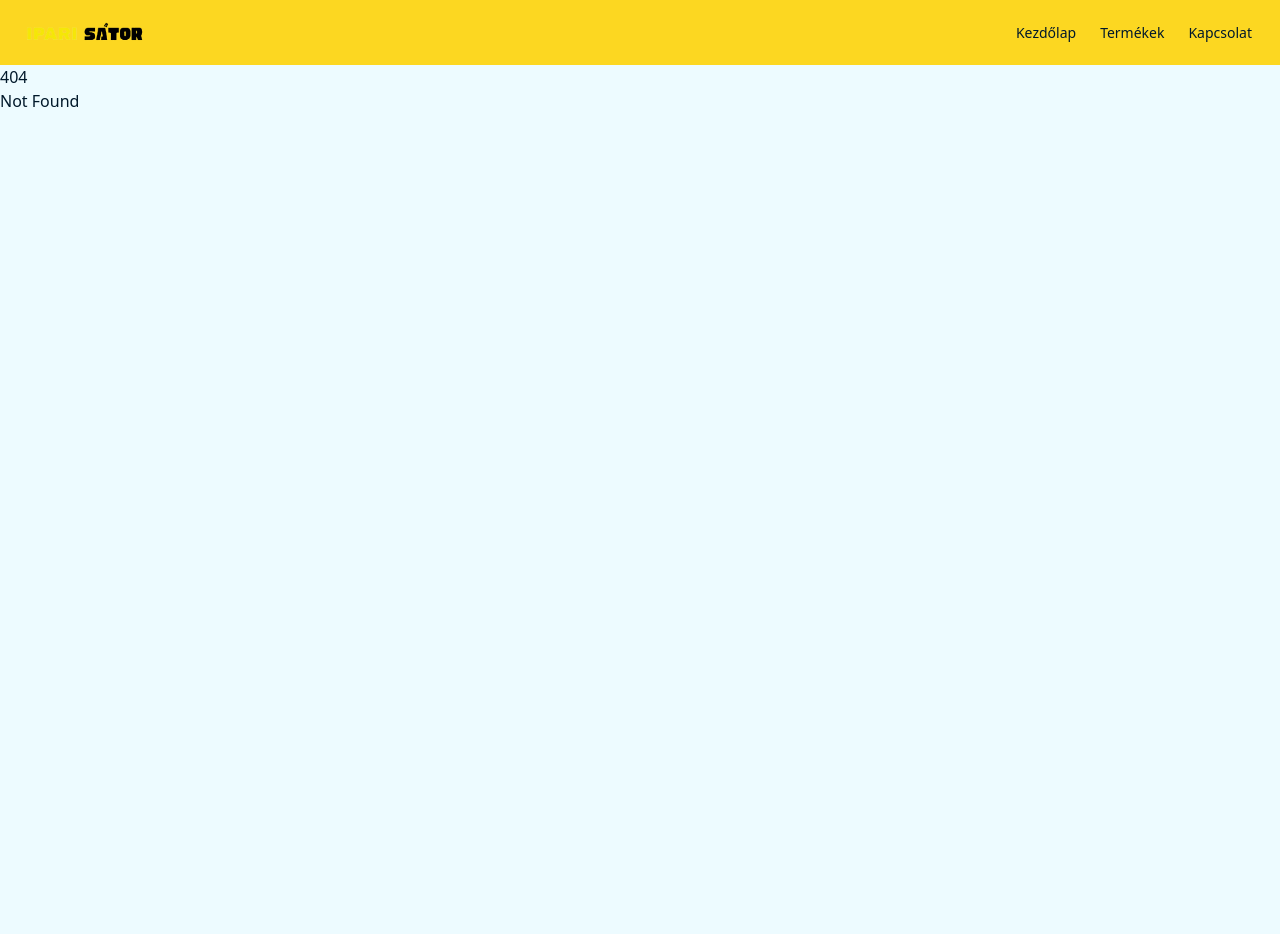
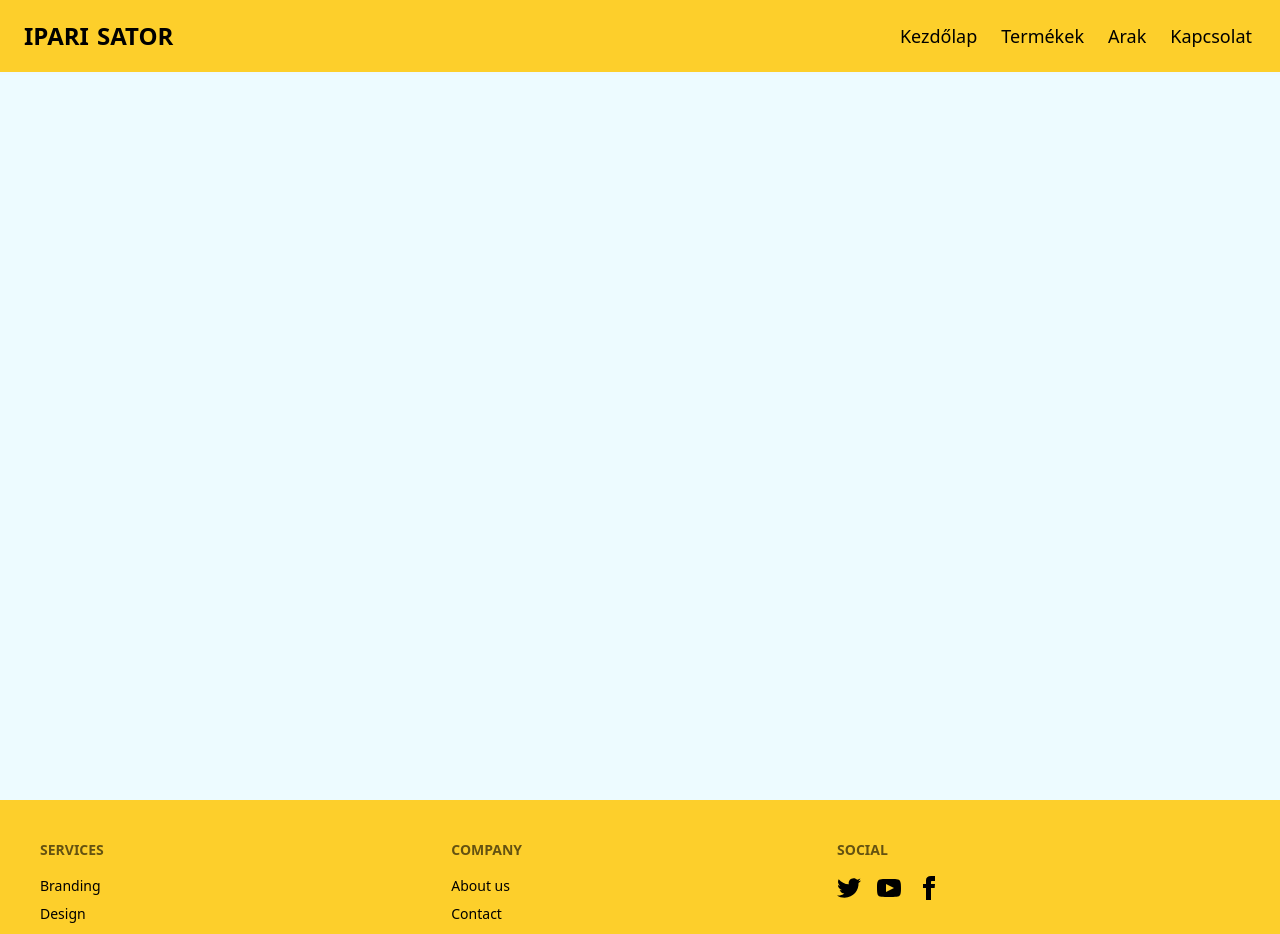
Before and after one commit to scriptpilot47/ipari-sator, a SvelteKit app in the folder Svelte/: page /products in a window 1280 px wide. Before the commit this address had no page. Shown: the top 934 px of the page. Before the commit the page ends 800 px from the top, so only its background shows below. Built offline with nearby package versions, Linux system fonts and the light colour scheme.

Commit message:
homepage components added: legend, featured products, timeline

```diff
--- a/Svelte/src/app.css
+++ b/Svelte/src/app.css
@@ -8,10 +8,10 @@
 
   --color-base-100: oklch(98% 0.02 240);
   --color-base-200: oklch(95% 0.03 240);
-  --color-base-300: #FCD721;
+  --color-base-300: oklch(95% 0 0);
   --color-base-content: oklch(20% 0.05 240);
-  --color-primary: oklch(55% 0.3 240);
-  --color-primary-content: oklch(98% 0.01 240);
+  --color-primary: oklch(87% 0.169 91.605); /*yellow*/
+  --color-primary-content: #000; /*black*/
   --color-secondary: oklch(70% 0.25 200);
   --color-secondary-content: oklch(98% 0.01 200);
   --color-accent: oklch(65% 0.25 160);
@@ -51,15 +51,14 @@
   color-scheme: dark;
   --color-base-100: oklch(25.33% 0.016 252.42);
   --color-base-200: oklch(23.26% 0.014 253.1);
-  --color-base-300: #FCD721;
-  --color-base-300: #C9AC1A; /* darker */
+  --color-base-300: oklch(92% 0.004 286.32);
   --color-base-content: oklch(97.807% 0.029 256.847);
-  --color-primary: oklch(58% 0.233 277.117);
-  --color-primary-content: oklch(96% 0.018 272.314);
+  --color-primary: oklch(87% 0.169 91.605); /*yellow*/
+  --color-primary-content: #000; /*black*/
   --color-secondary: oklch(65% 0.241 354.308);
   --color-secondary-content: oklch(94% 0.028 342.258);
-  --color-accent: oklch(77% 0.152 181.912);
-  --color-accent-content: oklch(38% 0.063 188.416);
+  --color-accent: oklch(70% 0.015 286.067); /*gray*/
+  --color-accent-content: oklch(27% 0.006 286.033); /*black*/
   --color-neutral: oklch(14% 0.005 285.823);
   --color-neutral-content: oklch(92% 0.004 286.32);
   --color-info: oklch(74% 0.16 232.661);
--- /dev/null
+++ b/Svelte/src/components/Footer.svelte
@@ -0,0 +1,54 @@
+<footer class="footer sm:footer-horizontal bg-primary text-primary-content p-10">
+  <nav>
+    <h6 class="footer-title">Services</h6>
+    <a class="link link-hover">Branding</a>
+    <a class="link link-hover">Design</a>
+    <a class="link link-hover">Marketing</a>
+    <a class="link link-hover">Advertisement</a>
+  </nav>
+  <nav>
+    <h6 class="footer-title">Company</h6>
+    <a class="link link-hover">About us</a>
+    <a class="link link-hover">Contact</a>
+    <a class="link link-hover">Jobs</a>
+    <a class="link link-hover">Press kit</a>
+  </nav>
+  <nav>
+    <h6 class="footer-title">Social</h6>
+    <div class="grid grid-flow-col gap-4">
+      <a>
+        <svg
+          xmlns="http://www.w3.org/2000/svg"
+          width="24"
+          height="24"
+          viewBox="0 0 24 24"
+          class="fill-current">
+          <path
+            d="M24 4.557c-.883.392-1.832.656-2.828.775 1.017-.609 1.798-1.574 2.165-2.724-.951.564-2.005.974-3.127 1.195-.897-.957-2.178-1.555-3.594-1.555-3.179 0-5.515 2.966-4.797 6.045-4.091-.205-7.719-2.165-10.148-5.144-1.29 2.213-.669 5.108 1.523 6.574-.806-.026-1.566-.247-2.229-.616-.054 2.281 1.581 4.415 3.949 4.89-.693.188-1.452.232-2.224.084.626 1.956 2.444 3.379 4.6 3.419-2.07 1.623-4.678 2.348-7.29 2.04 2.179 1.397 4.768 2.212 7.548 2.212 9.142 0 14.307-7.721 13.995-14.646.962-.695 1.797-1.562 2.457-2.549z"></path>
+        </svg>
+      </a>
+      <a>
+        <svg
+          xmlns="http://www.w3.org/2000/svg"
+          width="24"
+          height="24"
+          viewBox="0 0 24 24"
+          class="fill-current">
+          <path
+            d="M19.615 3.184c-3.604-.246-11.631-.245-15.23 0-3.897.266-4.356 2.62-4.385 8.816.029 6.185.484 8.549 4.385 8.816 3.6.245 11.626.246 15.23 0 3.897-.266 4.356-2.62 4.385-8.816-.029-6.185-.484-8.549-4.385-8.816zm-10.615 12.816v-8l8 3.993-8 4.007z"></path>
+        </svg>
+      </a>
+      <a>
+        <svg
+          xmlns="http://www.w3.org/2000/svg"
+          width="24"
+          height="24"
+          viewBox="0 0 24 24"
+          class="fill-current">
+          <path
+            d="M9 8h-3v4h3v12h5v-12h3.642l.358-4h-4v-1.667c0-.955.192-1.333 1.115-1.333h2.885v-5h-3.808c-3.596 0-5.192 1.583-5.192 4.615v3.385z"></path>
+        </svg>
+      </a>
+    </div>
+  </nav>
+</footer>
--- a/Svelte/src/components/Legend.svelte
+++ b/Svelte/src/components/Legend.svelte
@@ -1,8 +1,31 @@
-<section class="relative w-full h-[220px] sm:h-[300px] md:h-[400px] lg:h-[600px]">
-  <img src="legend.png" alt="Legend" class="w-full h-full object-cover" />
-  <div class="absolute inset-0 bg-black/10 flex items-start justify-end p-6">
-    <h1 class="text-white text-3xl sm:text-4xl md:text-5xl font-bold text-right leading-tight">
+<section class="relative w-full h-[221px] sm:h-[300px] md:h-[400px] lg:h-[600px] block 2xl:flex 2xl:mt-20 bg-base-200">
+  <img src="legend.png" alt="Legend" class="w-full 2xl:w-[1100px] h-full object-cover" />
+  <div class="absolute 2xl:relative inset-0 bg-black/10 2xl:bg-black/0 flex 2xl:flex-col items-start justify-end p-6 sm:p-10 lg:p-25">
+    <h1 class="text-[#eeeeee] 2xl:text-base-content text-2xl sm:text-4xl md:text-5xl font-bold text-right 2xl:text-left leading-tight">
       FOLYAMATOS<br>VEDELEM<br />NYUJT
     </h1>
+    <!-- newsletter -->
+  <div class="hidden 2xl:flex join mt-15">
+  <div>
+    <label class="input validator join-item">
+      <svg class="h-[1em] opacity-50" xmlns="http://www.w3.org/2000/svg" viewBox="0 0 24 24">
+        <g
+          stroke-linejoin="round"
+          stroke-linecap="round"
+          stroke-width="2.5"
+          fill="none"
+          stroke="currentColor"
+        >
+          <rect width="20" height="16" x="2" y="4" rx="2"></rect>
+          <path d="m22 7-8.97 5.7a1.94 1.94 0 0 1-2.06 0L2 7"></path>
+        </g>
+      </svg>
+      <input type="email" placeholder="mail@site.com" required />
+    </label>
+    <div class="validator-hint hidden">Enter valid email address</div>
+  </div>
+  <button class="btn btn-primary join-item">FELIRATKOZOM</button>
+</div>
+<!--  -->
   </div>
 </section>
--- /dev/null
+++ b/Svelte/src/components/Logo.svelte
@@ -0,0 +1,5 @@
+
+<div class="flex gap-2">
+    <h1 class="text-2xl uppercase text-black font-bold">ipari</h1>
+    <h1 class="text-2xl uppercase text-black font-bold">sator</h1>
+</div>
--- /dev/null
+++ b/Svelte/src/components/ProductCard.svelte
@@ -0,0 +1,26 @@
+<script lang="ts">
+      interface Props {
+        popular?: boolean;
+        title: string;
+        }
+    let { popular = false, title }: Props = $props();
+</script>
+<div class="card card-sm md:card-lg bg-base-200 w-72 sm:w-96 shadow-sm">
+  <figure>
+    <img
+      src="https://api.kismetal.hu/public/1/items/satrak/haz/gallery/gallery_01_km_uth_000.jpg"
+      alt="" />
+  </figure>
+  <div class="card-body">
+    <h2 class="card-title">
+      {title}
+      <div class={`badge badge-primary ${popular ? 'block' : 'hidden'} badge-sm sm:badge-md`}>NEPSZERU</div>
+    </h2>
+    <p>A card component has a figure, a body part, and inside body there are title and actions parts</p>
+    <div class="card-actions justify-start">
+        <div class="btn btn-accent uppercase">
+            megtekint
+        </div>
+    </div>
+  </div>
+</div>
--- /dev/null
+++ b/Svelte/src/components/QuickProducts.svelte
@@ -0,0 +1,10 @@
+<script>
+  import ProductCard from "./ProductCard.svelte";
+</script>
+<div class="p-8">
+  <h1 class="text-center 2xl:text-left text-bold text-2xl md:text-4xl font-bold text-base-content py-4">Kiemelt termekeink</h1>
+  <div class="flex flex-col md:flex-row items-center justify-center 2xl:justify-start gap-5">
+    <ProductCard popular={true} title={'Sator #1'}/>
+    <ProductCard title={'Sator #2'}/>
+  </div>
+</div>
--- /dev/null
+++ b/Svelte/src/components/Timeline.svelte
@@ -0,0 +1,35 @@
+  <script lang="ts">
+    import TimelineItem from "./TimelineItem.svelte";
+
+    // Create a store to hold the scroll position
+    let scrollPosition = $state(0);
+
+    const scrollLimit = 960;
+
+    // Track scroll event on window
+    import { onMount } from 'svelte';
+
+    onMount(() => {
+        const handleScroll = (event: Event) => {
+                scrollPosition = window.scrollY;
+            };
+
+        window.addEventListener('scroll', handleScroll);
+
+        // Cleanup when component is destroyed
+        return () => {
+            window.removeEventListener('scroll', handleScroll);
+        };
+    });
+</script>
+
+  <div class="p-8 bg-base-200">
+    <h1 class="text-center text-bold text-2xl md:text-4xl font-bold text-base-content mt-10">Rendeles menete</h1>
+<p>Scroll Position: {scrollPosition}</p>
+<ul class="timeline timeline-vertical">
+    <TimelineItem title={'Macbook'} filled={scrollPosition > 960 ? true : false}  position={'start'} first={true} last={false}/>
+    <TimelineItem title={'Macbook'} filled={scrollPosition > 1460 ? true : false} position={'end'} first={false} last={false}/>
+    <TimelineItem title={'Macbook'} filled={scrollPosition > 1860 ? true : false} position={'start'} first={false} last={false}/>
+    <TimelineItem title={'Macbook'} filled={scrollPosition > 2260 ? true : false} position={'end'} first={false} last={true}/>
+</ul>
+  </div>
--- /dev/null
+++ b/Svelte/src/components/TimelineItem.svelte
@@ -0,0 +1,30 @@
+  <script lang="ts">
+      interface Props {
+        filled?: boolean;
+        title: string;
+        first: boolean;
+        last: boolean;
+        position: string;
+        }
+    let { filled = false, title, first = false, last = false, position}: Props = $props();
+
+  </script>
+  <li>
+    <hr class={`${first ? 'hidden' : ''} ${filled ? 'bg-primary' : ''}`}/>
+    <div class={`${position === 'start' ? 'timeline-start' : 'timeline-end'} timeline-box text-xl my-40`}>{title}</div>
+    <div class="timeline-middle">
+      <svg
+        xmlns="http://www.w3.org/2000/svg"
+        viewBox="0 0 20 20"
+        fill="currentColor"
+        class={`${filled ? 'text-primary' : ''} h-10 w-10`}
+      >
+        <path
+          fill-rule="evenodd"
+          d="M10 18a8 8 0 100-16 8 8 0 000 16zm3.857-9.809a.75.75 0 00-1.214-.882l-3.483 4.79-1.88-1.88a.75.75 0 10-1.06 1.061l2.5 2.5a.75.75 0 001.137-.089l4-5.5z"
+          clip-rule="evenodd"
+        />
+      </svg>
+    </div>
+    <hr class={`${last ? 'hidden' : ''} ${filled ? 'bg-primary' : ''}`}/>
+    </li>
--- a/Svelte/src/routes/+layout.svelte
+++ b/Svelte/src/routes/+layout.svelte
@@ -1,6 +1,10 @@
 <script lang="ts">
 	import '../app.css';
 	import favicon from '$lib/assets/favicon.svg';
+  import Logo from '../components/Logo.svelte';
+  import Footer from '../components/Footer.svelte';
+
+  // #TODO update sidebar active url to primary color
 
 	let { children } = $props();
 </script>
@@ -8,18 +12,18 @@
 <svelte:head>
 	<link rel="icon" href={favicon} />
 </svelte:head>
-<div class="drawer">
+<div class="drawer min-h-screen bg-base-100">
   <input id="my-drawer-3" type="checkbox" class="drawer-toggle" />
   <div class="drawer-content flex flex-col">
     <!-- Navbar -->
-    <div class="navbar bg-base-300 w-full">
+    <div class="navbar bg-primary w-full border-b-3 border-solid border-[#ecf9ff]">
       <div class="flex-none lg:hidden">
         <label for="my-drawer-3" aria-label="open sidebar" class="btn btn-square btn-ghost">
           <svg
             xmlns="http://www.w3.org/2000/svg"
             fill="none"
             viewBox="0 0 24 24"
-            class="inline-block h-6 w-6 stroke-current"
+            class="inline-block h-6 w-6 stroke-black"
           >
             <path
               stroke-linecap="round"
@@ -32,14 +36,15 @@
       </div>
       <!-- <div class="mx-2 flex-1 px-2">Navbar Title</div> -->
       <div class="mx-2 flex-1 px-2">
-		    <img src="logo2.png" alt="" class="w-[120px]">
+        <Logo />
 	    </div>
       <div class="hidden flex-none lg:block">
-        <ul class="menu menu-horizontal">
+        <ul class="menu menu-horizontal text-primary-content text-lg">
           <!-- Navbar menu content here -->
-      	<li><a>Kezdőlap</a></li>
-      	<li><a>Termékek</a></li>
-      	<li><a>Kapcsolat</a></li>
+      	<li><a href="/">Kezdőlap</a></li>
+      	<li><a href="/products">Termékek</a></li>
+      	<li><a href="/">Arak</a></li>
+      	<li><a href="/contact">Kapcsolat</a></li>
         </ul>
       </div>
     </div>
@@ -50,11 +55,13 @@
   </div>
   <div class="drawer-side">
     <label for="my-drawer-3" aria-label="close sidebar" class="drawer-overlay"></label>
-    <ul class="menu bg-base-200 min-h-full w-80 p-4">
+    <ul class="menu bg-base-200 min-h-full w-80 px-4 py-8 text-2xl">
       <!-- Sidebar content here -->
-      <li><a>Kezdőlap</a></li>
-      <li><a>Termékek</a></li>
-      <li><a>Kapcsolat</a></li>
+      	<li><a href="/">Kezdőlap</a></li>
+      	<li><a href="/products">Termékek</a></li>
+      	<li><a href="/">Arak</a></li>
+      	<li><a href="/contact">Kapcsolat</a></li>
     </ul>
   </div>
 </div>
+<Footer />
--- a/Svelte/src/routes/+page.svelte
+++ b/Svelte/src/routes/+page.svelte
@@ -1,6 +1,10 @@
 <script>
     import Legend from "../components/Legend.svelte";
+    import Quickproducts from "../components/QuickProducts.svelte";
+    import Timeline from "../components/Timeline.svelte";
 </script>
-<div class="flex">
+<div class="">
     <Legend/>
+    <Quickproducts/>
+    <Timeline/>
 </div>
--- /dev/null
+++ b/Svelte/src/routes/contact/+page.svelte
@@ -0,0 +1,5 @@
+<script lang="ts">
+    import type { PageProps } from './$types';
+
+    let { data }: PageProps = $props();
+</script>
--- /dev/null
+++ b/Svelte/src/routes/products/+page.svelte
@@ -0,0 +1,5 @@
+<script lang="ts">
+    import type { PageProps } from './products/$types';
+
+    let { data }: PageProps = $props();
+</script>
```
Also changed, not shown: 1 other file (tests, documents, lock files or other folders).
